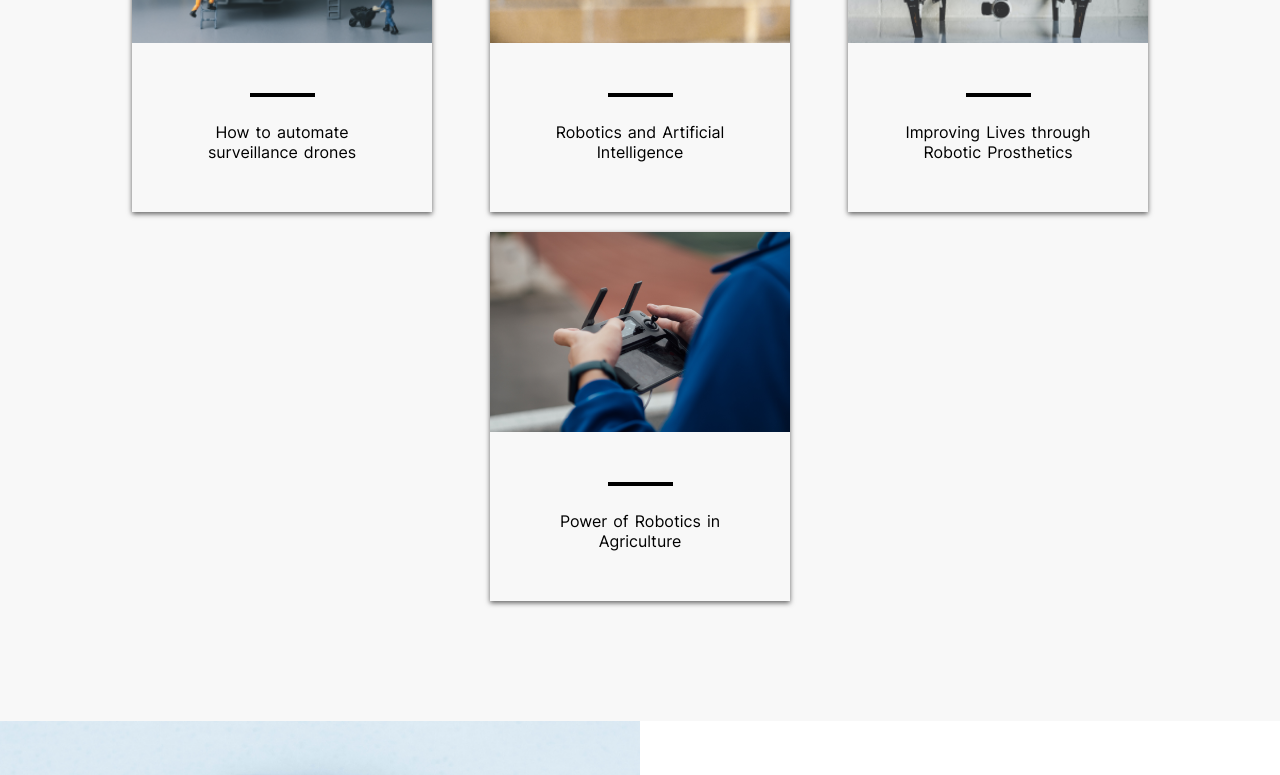
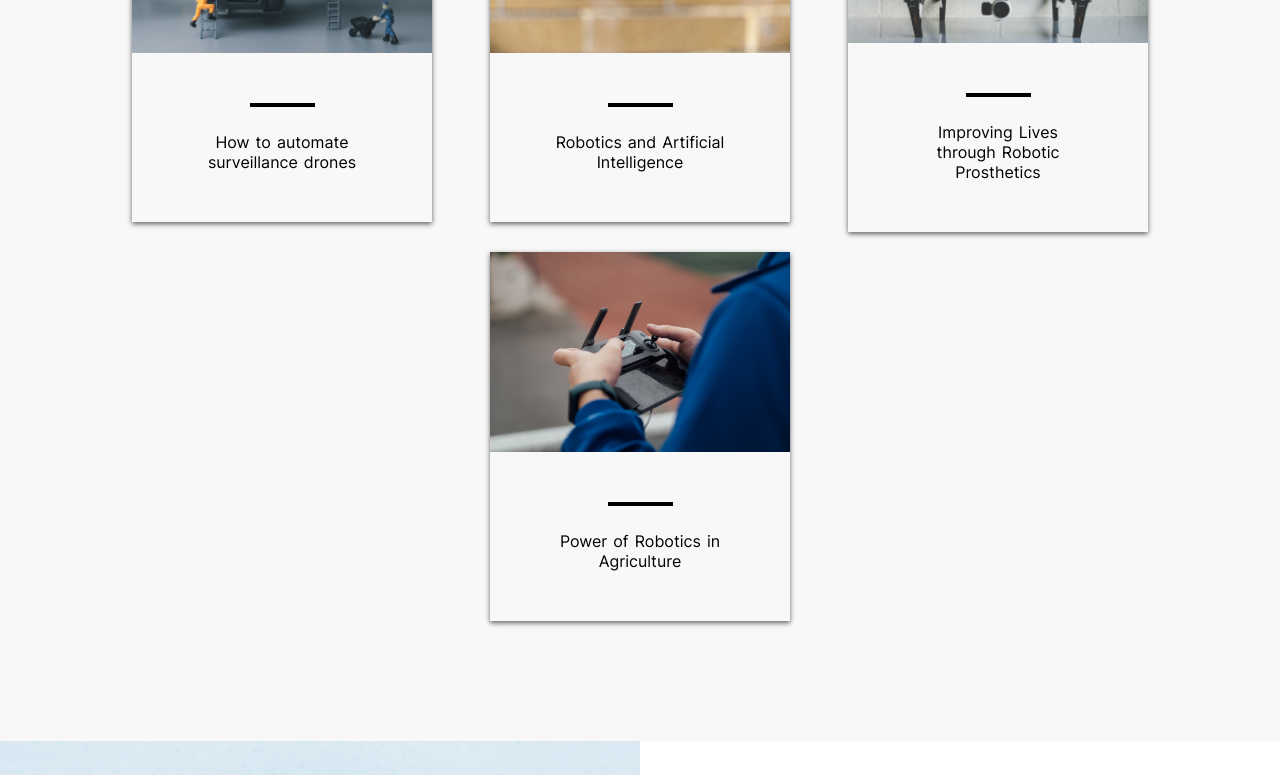
Before and after one commit to ThembaMtshelwane/assignment-1, a React (Vite) app: page / in a window 1280 px wide. Shown: the part 1260-2035 px from the top of the page. Built offline with nearby package versions, Linux system fonts and the light colour scheme.

Commit message:
Articels: Adjust article title margin

```diff
--- a/src/Components/ArticlesSection/Article/article.css
+++ b/src/Components/ArticlesSection/Article/article.css
@@ -14,7 +14,7 @@ img {
 
 p {
   /* border: 2px solid blue; */
-  margin: auto 50px;
+  margin: auto 20%;
   text-align: center;
   margin-bottom: 50px;
 }
```
